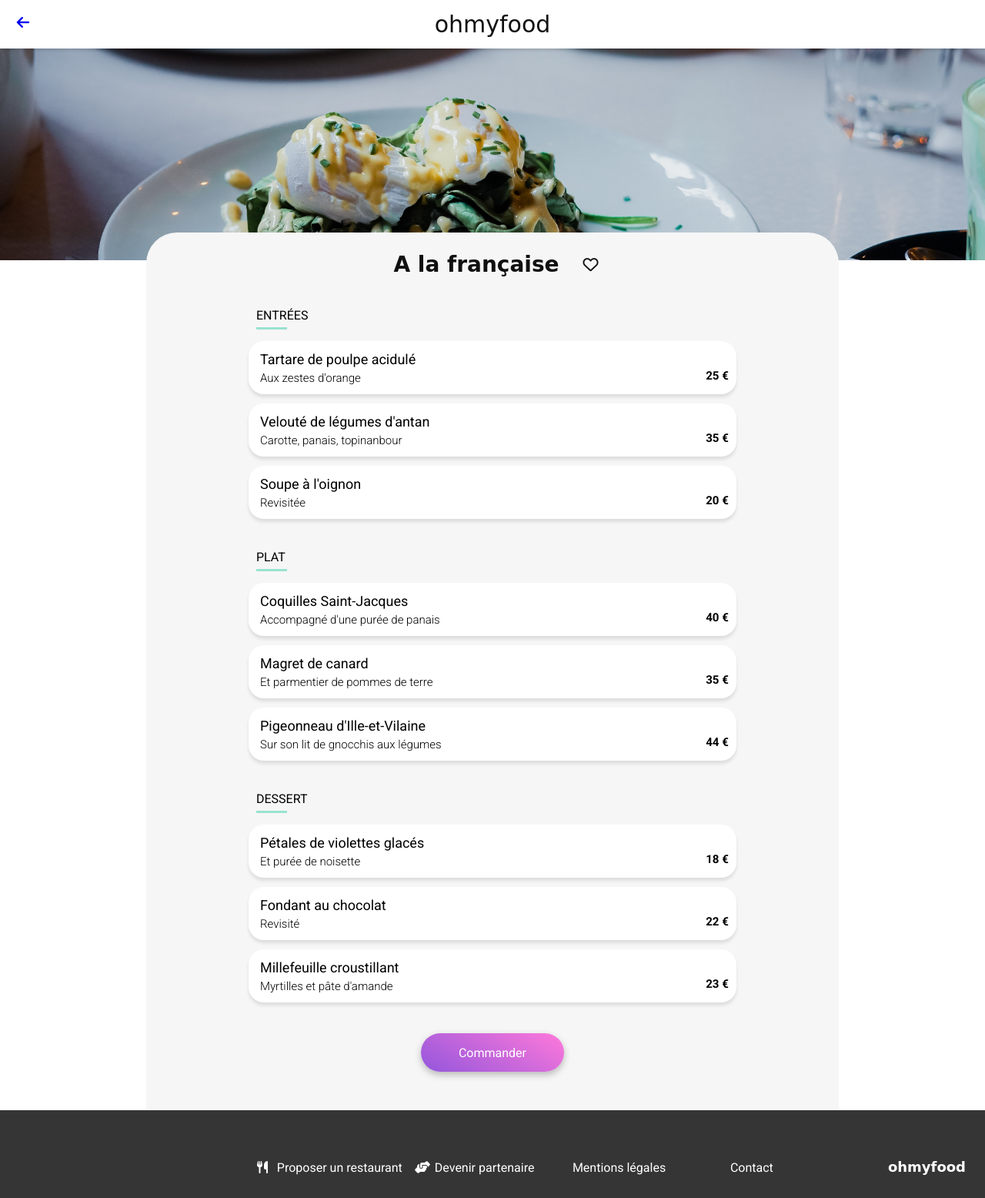
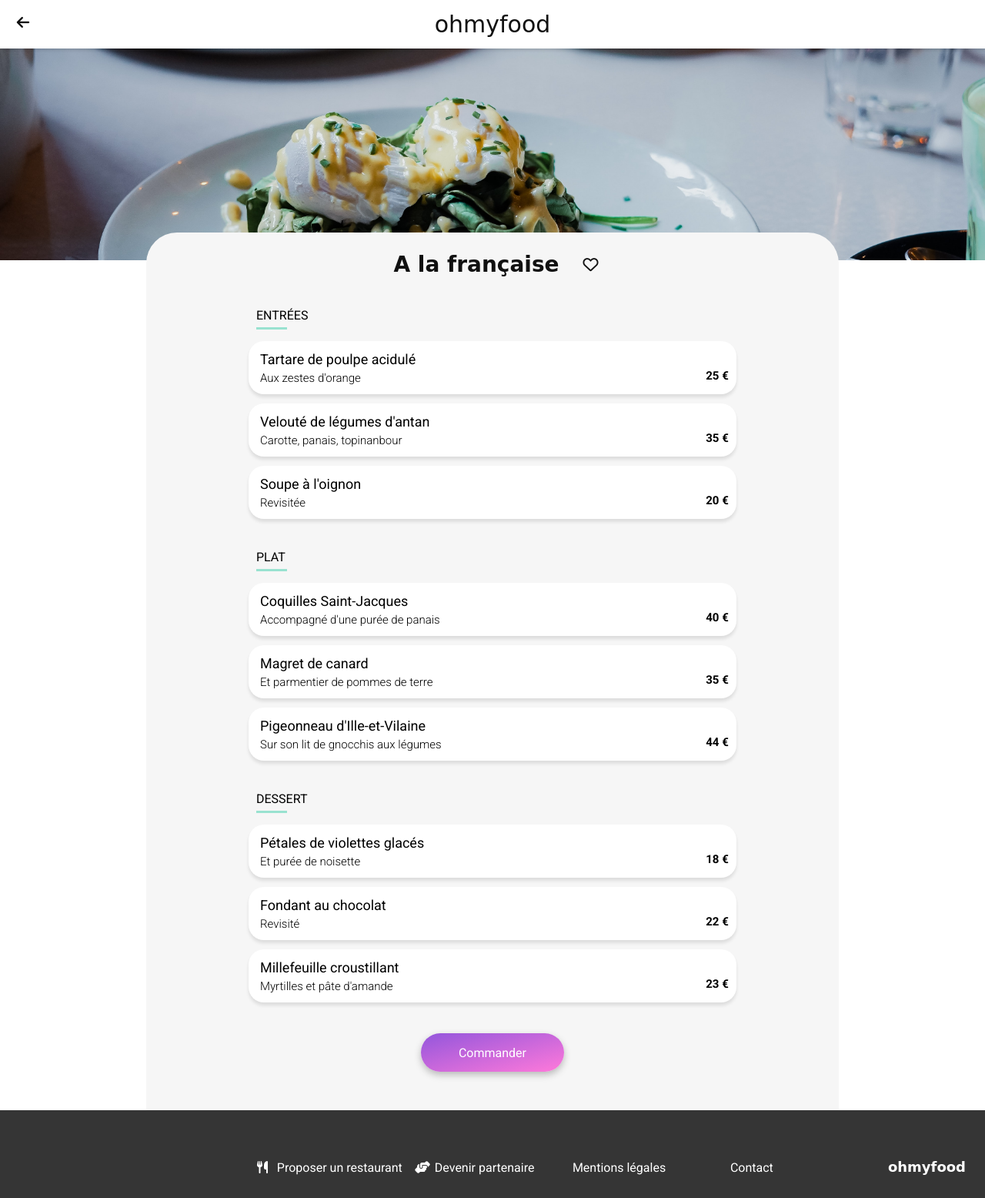
Before and after one commit to dcsapp/oc_projet3_ohmyfood, a website: page restaurants/a_la_française.html in a window 1280 px wide. Shown: the whole page at 77% size. Drawn offline with Linux system fonts and the light colour scheme; a web font is replaced by a local one.

Commit message:
corrections link back to homepage color and button animation delay

```diff
--- a/restaurants/a_la_française.html
+++ b/restaurants/a_la_française.html
@@ -259,11 +259,9 @@
             </div>
           </div>
         </article>
-        <a href="#!">
           <div class="menu__course__button">
-            <div class="menu__course__button__text">Commander</div>
+            <span class="menu__course__button__text">Commander</span>
           </div>
-        </a>
       </section>
 
       <footer class="footer">
--- a/sass/layout/_header.scss
+++ b/sass/layout/_header.scss
@@ -24,7 +24,7 @@
           display: none;
         }
       }
-      &__goback a:hover {
+      &__goback a {
         color: $mediumBlack;
       }
       &__title {
--- a/sass/layout/_resto_article-meal.scss
+++ b/sass/layout/_resto_article-meal.scss
@@ -95,12 +95,17 @@
     height: 50px;
     border-radius: 25px;
     @include flex-center;
-    @include btn-off;
     margin: 0 auto;
+    background: $btn-gradient;
+    text-align: center;
+    box-shadow: 0px 4px 10px 0px rgba(0, 0, 0, 0.25);
+    transition: all 500ms;
     &:hover {
       cursor: pointer;
-      @include btn-on;
+      opacity: 0.7;
+      box-shadow: 0px 4px 10px 0px rgba(0, 0, 0, 0.5);
     }
+
     &__text {
       font-size: 16px;
       color: $fullWhite;
--- a/sass/layout/_section-hero.scss
+++ b/sass/layout/_section-hero.scss
@@ -48,9 +48,11 @@
       background: $btn-gradient;
       text-align: center;
       box-shadow: 0px 4px 10px 0px rgba(0, 0, 0, 0.25);
+      transition: all 500ms;
       &:hover {
         cursor: pointer;
         opacity: 0.7;
+        box-shadow: 0px 4px 10px 0px rgba(0, 0, 0, 0.5);
       }
 
       &__text {
```
Also changed, not shown: index.html (+4 -4 lines), restaurants/la_note_enchantee.html (+1 -3 lines), restaurants/la_palette_du_gout.html (+1 -3 lines), restaurants/le_delice_des_sens.html (+1 -3 lines), assets/css/styles.css.
